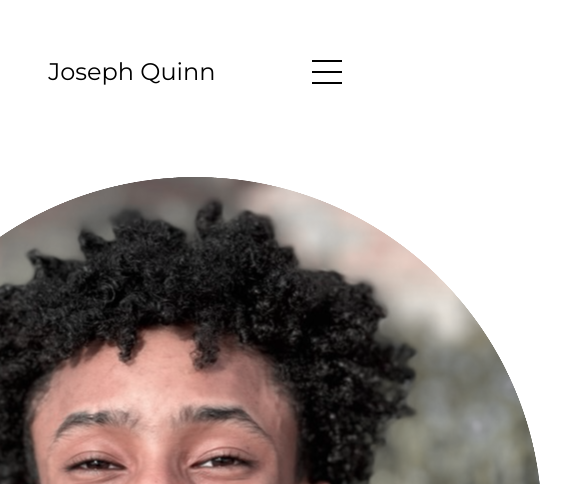
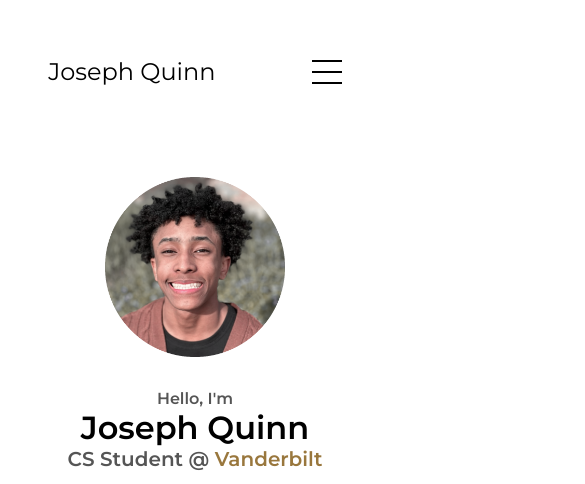
Before and after one commit to josephjquinn/Portfolio-Website, a website: page index.html in a window 390 px wide. Shown: the top 484 px of the page, 585 px wide, since content can reach past the window. Drawn offline with Linux system fonts and the light colour scheme.

Commit message:
updated mediaqueries

```diff
--- a/mediaqueries.css
+++ b/mediaqueries.css
@@ -1,5 +1,3 @@
-/* Media Queries */
-
 @media screen and (max-width: 1400px) {
     #profile {
         height: 83vh;
@@ -28,7 +26,6 @@
     #profile,
     .section-container {
         display: block;
-        text-align: center; /* Center content horizontally on mobile */
     }
     .arrow {
         display: none;
@@ -56,7 +53,7 @@
         height: 40vh;
     }
     #profile {
-        height: auto; /* Adjusted to fit content */
+        height: 83vh;
         margin-bottom: 0;
     }
     article {
@@ -90,9 +87,9 @@
         text-align: center;
     }
     .section__pic-container {
-        width: 100%; /* Adjusted for full-width content */
-        height: auto; /* Adjusted for variable height content */
-        justify-content: center; /* Center content horizontally */
+        width: auto;
+        height: 46vw;
+        justify-content: center;
     }
     .section__text__p2 {
         font-size: 1.25rem;
@@ -104,17 +101,20 @@
         text-align: justify;
     }
 }
+@media (max-width: 850px) {
+    #photos .photo-grid
+    {
+        grid-template-columns: repeat(2, 1fr); /* Display 2 columns on smaller screens */
 
-@media (max-width: 850px) {
-    #photos .photo-grid {
-        grid-template-columns: repeat(2, 1fr); /* Display 2 columns on smaller screens */
     }
     #contact {
         margin-top: 2rem; /* Adjust the margin as needed */
+        margin-bottom: 2rem;
     }
     #profile {
         margin-bottom: 2rem; /* Adjust the margin as needed to reduce the gap */
     }
+
     #about {
         margin-top: 2rem; /* Adjust the margin as needed to reduce the gap */
     }
```
